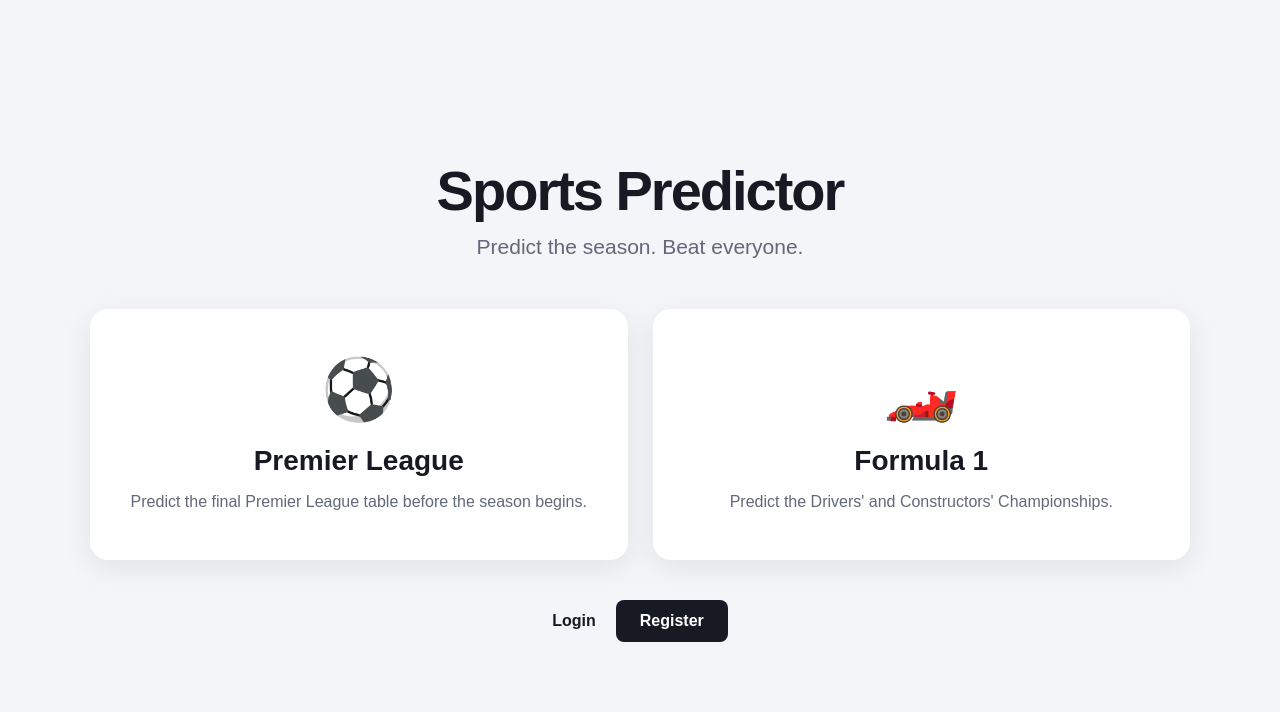
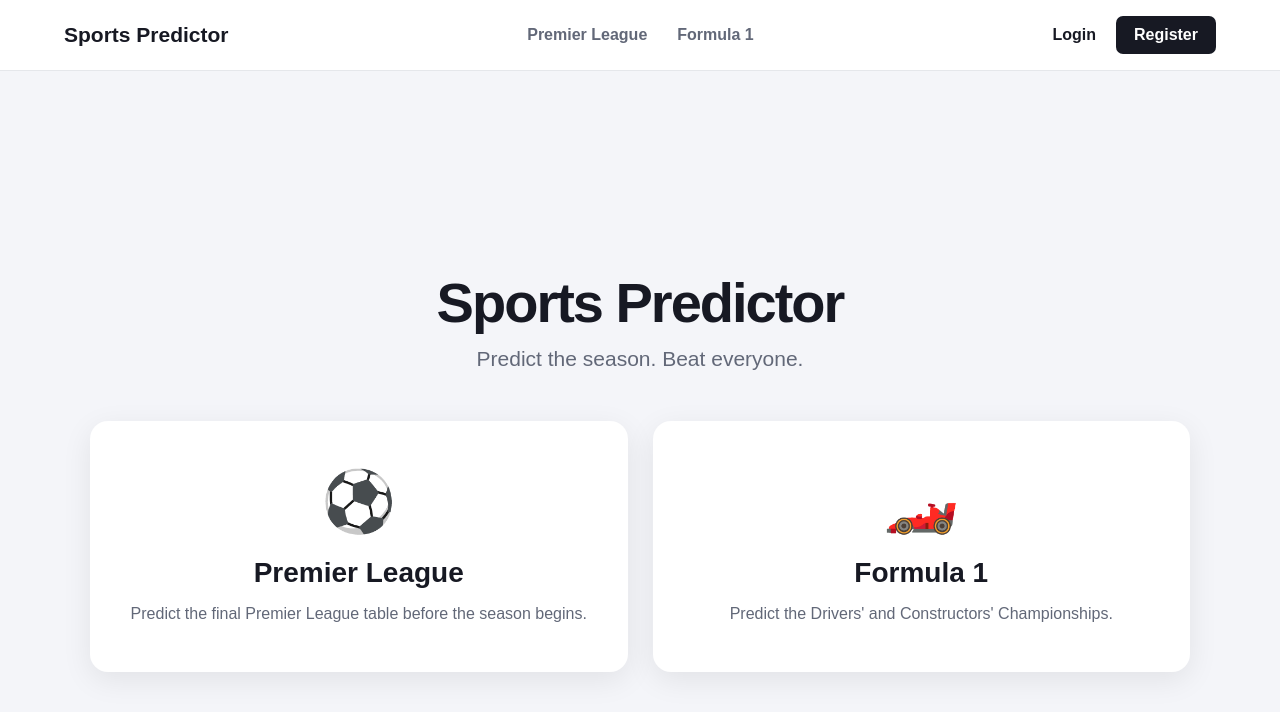
Before and after one commit to J-McGurn/sports-predictor, a React app in the folder frontend/: page / in a window 1280 px wide. Shown: the top 712 px of the page. Built offline with nearby package versions, Linux system fonts and the light colour scheme; the HTML template or start-up script is replaced by a standard one.

Commit message:
feat: Add site navigation

```diff
--- a/frontend/src/App.jsx
+++ b/frontend/src/App.jsx
@@ -1,10 +1,13 @@
 import { BrowserRouter, Routes, Route } from "react-router-dom";
 
 import Home from "./pages/Home";
+import Navbar from "./components/Navbar";
 
 function App() {
   return (
     <BrowserRouter>
+      <Navbar />
+
       <Routes>
         <Route path="/" element={<Home />} />
       </Routes>
--- /dev/null
+++ b/frontend/src/components/Navbar.jsx
@@ -0,0 +1,28 @@
+import { Link } from "react-router-dom";
+
+function Navbar() {
+  return (
+    <nav className="navbar">
+      <div className="navbar-container">
+        <Link to="/" className="navbar-logo">
+          Sports Predictor
+        </Link>
+
+        <div className="navbar-links">
+          <Link to="/premier-league">Premier League</Link>
+          <Link to="/formula-one">Formula 1</Link>
+        </div>
+
+        <div className="navbar-auth">
+          <Link to="/login">Login</Link>
+
+          <Link to="/register" className="navbar-register">
+            Register
+          </Link>
+        </div>
+      </div>
+    </nav>
+  );
+}
+
+export default Navbar;
--- a/frontend/src/index.css
+++ b/frontend/src/index.css
@@ -1,5 +1,69 @@
 * {
   box-sizing: border-box;
+}
+
+.navbar {
+  width: 100%;
+  background: white;
+  border-bottom: 1px solid #e5e7eb;
+}
+
+.navbar-container {
+  max-width: 1200px;
+  margin: 0 auto;
+  min-height: 70px;
+  padding: 0 24px;
+
+  display: flex;
+  align-items: center;
+  justify-content: space-between;
+}
+
+.navbar-logo {
+  font-size: 21px;
+  font-weight: 800;
+}
+
+.navbar-links {
+  display: flex;
+  gap: 30px;
+}
+
+.navbar-links a {
+  color: #626878;
+  font-weight: 600;
+}
+
+.navbar-links a:hover {
+  color: #171923;
+}
+
+.navbar-auth {
+  display: flex;
+  align-items: center;
+  gap: 20px;
+  font-weight: 600;
+}
+
+.navbar-register {
+  background: #171923;
+  color: white;
+  padding: 10px 18px;
+  border-radius: 7px;
+}
+
+@media (max-width: 700px) {
+  .navbar-container {
+    flex-wrap: wrap;
+    padding: 15px 20px;
+    gap: 15px;
+  }
+
+  .navbar-links {
+    order: 3;
+    width: 100%;
+    justify-content: center;
+  }
 }
 
 html,
--- a/frontend/src/pages/home.jsx
+++ b/frontend/src/pages/home.jsx
@@ -33,13 +33,6 @@
             </p>
           </Link>
         </div>
-
-        <div className="auth-links">
-          <Link to="/login">Login</Link>
-          <Link to="/register" className="register-button">
-            Register
-          </Link>
-        </div>
       </section>
     </main>
   );
```
